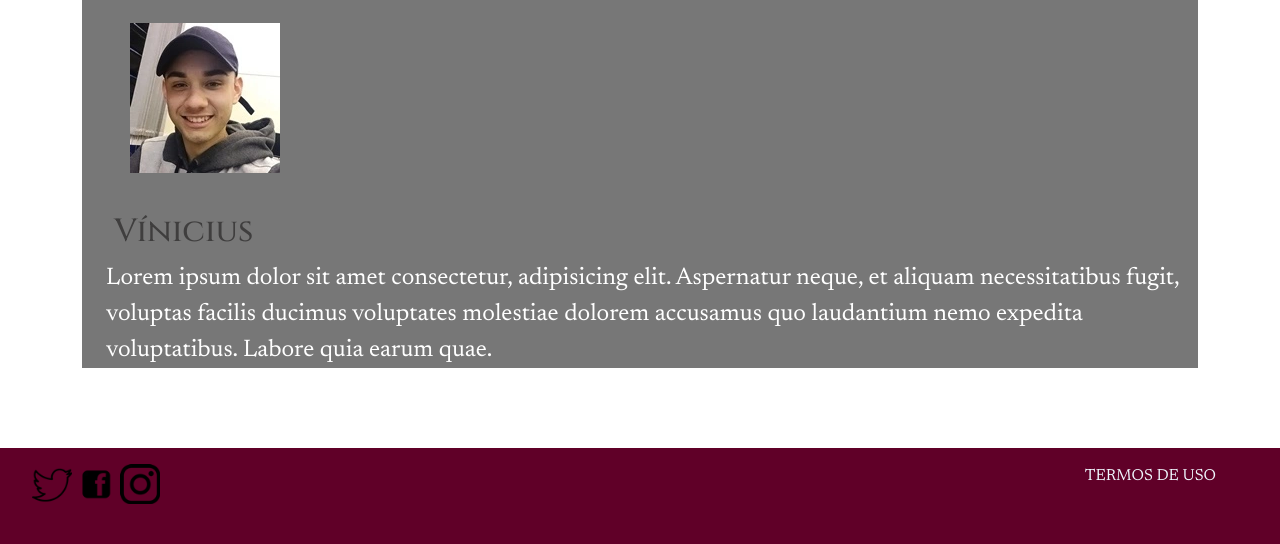
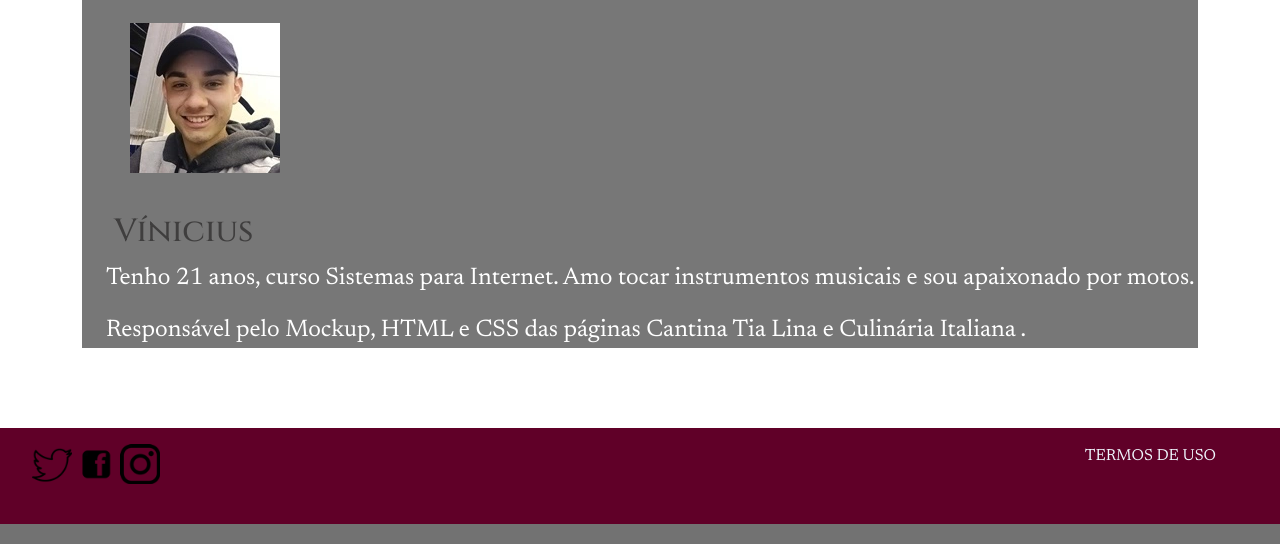
Before and after one commit to steniechini/projeto_integrador, a PHP site: page /quemsomos.php in a window 1280 px wide. Shown: the part 2029-2573 px from the top of the page. Run offline with PHP 8.4, Linux system fonts and the light colour scheme.

Commit message:
attvinicius

```diff
--- a/quemsomos.php
+++ b/quemsomos.php
@@ -79,7 +79,8 @@
                         <p><img src="img/vinicius.webp"  alt="vinicius" class="perfil"></p>
                         <h2>Vínicius</h2>
 
-                        <p> Lorem ipsum dolor sit amet consectetur, adipisicing elit. Aspernatur neque, et aliquam necessitatibus fugit, voluptas facilis ducimus voluptates molestiae dolorem accusamus quo laudantium nemo expedita voluptatibus. Labore quia earum quae.</p>
+                        <p> Tenho 21 anos, curso Sistemas para Internet. Amo tocar instrumentos musicais e sou apaixonado por motos.</p>
+                        <p> Responsável pelo Mockup, HTML e CSS das páginas Cantina Tia Lina e Culinária Italiana .</p>
 
                     </section>
 
```
